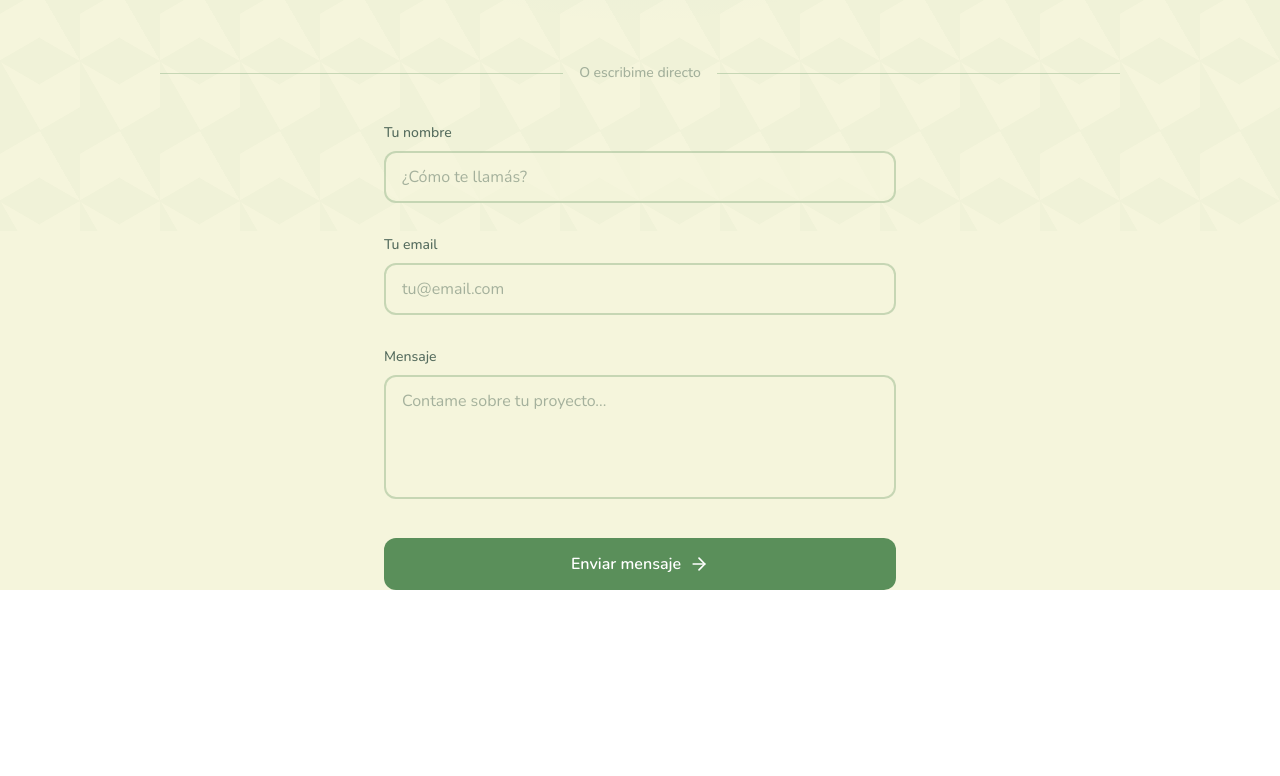
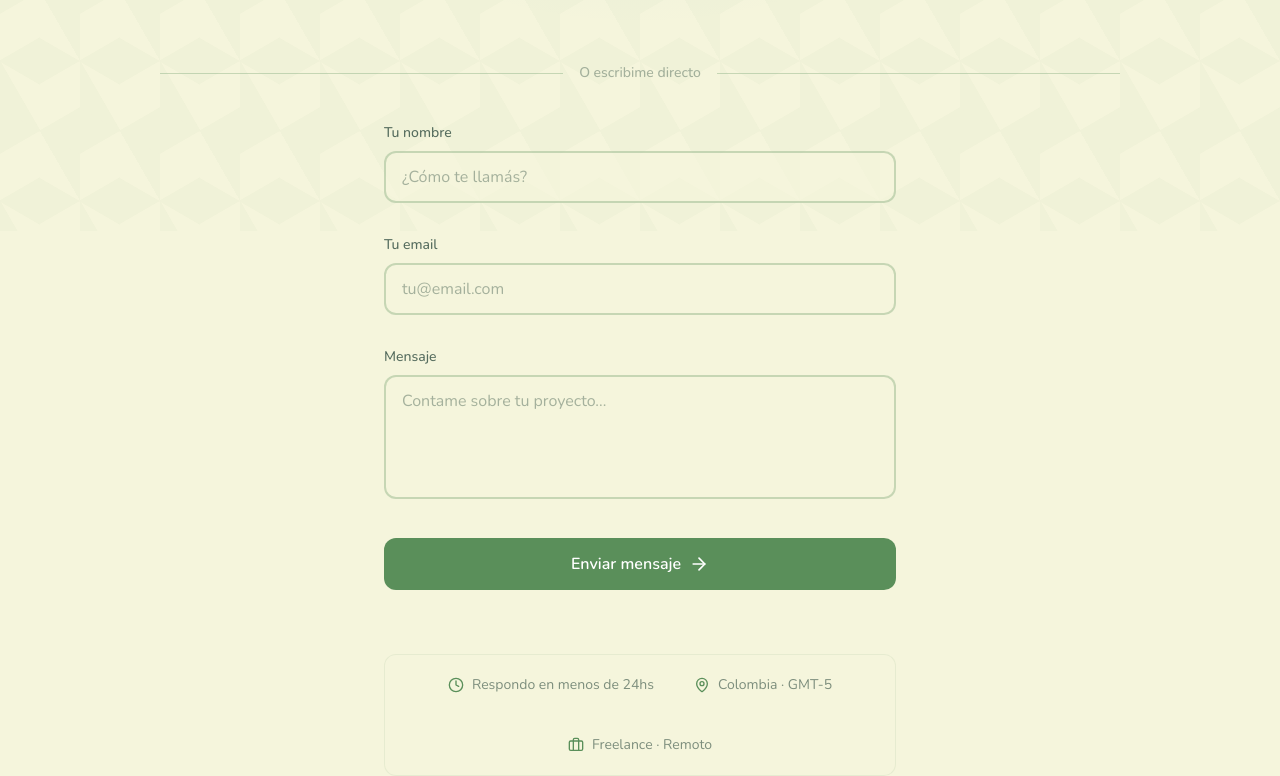
Before and after one commit to Jajavier2404/PORTAFOLIO-FRONTEND, a React (Vite) app: page /contacto in a window 1280 px wide. Shown: the part 569-1345 px from the top of the page. Before the commit the page ends 1159 px from the top, so only its background shows below. Built offline with nearby package versions, Linux system fonts and the light colour scheme; no server answers.

Commit message:
fix(contact): add spacing below form button and info badges to fill empty space
- Added mb-16 to form to prevent button from sticking to bottom
- Added info section with response time, location and freelance status
- Prevents the 'O escribime directo' section from feeling empty

```diff
--- a/src/pages/ContactPage.tsx
+++ b/src/pages/ContactPage.tsx
@@ -2,7 +2,7 @@ import { useState } from 'react';
 import { useTheme } from '../context/ThemeContext';
 import { cn } from '../utils/cn';
 import { motion } from 'framer-motion';
-import { Mail, FileText, ArrowLeft, ArrowRight, CheckCircle, Loader2, AlertCircle } from 'lucide-react';
+import { Mail, FileText, ArrowLeft, ArrowRight, CheckCircle, Loader2, AlertCircle, Clock, MapPin, Briefcase } from 'lucide-react';
 import { Link } from 'react-router-dom';
 
 function GitHubIcon({ className }: { className?: string }) {
@@ -296,7 +296,7 @@ export function ContactPage() {
           transition={{ duration: 0.5, delay: 0.6 }}
           className="max-w-lg mx-auto"
         >
-          <form onSubmit={handleSubmit} className="space-y-8">
+          <form onSubmit={handleSubmit} className="space-y-8 mb-16">
             <div>
               <label
                 htmlFor="name"
@@ -424,6 +424,38 @@ export function ContactPage() {
               )}
             </button>
           </form>
+
+          {/* Info badges */}
+          <motion.div
+            initial={{ opacity: 0, y: 20 }}
+            animate={{ opacity: 1, y: 0 }}
+            transition={{ duration: 0.5, delay: 0.8 }}
+            className={cn(
+              'p-4 sm:p-5 rounded-xl text-center',
+              isDark ? 'bg-night-bg/40 border border-night-border/30' : 'bg-day-bg/40 border border-day-border/30'
+            )}
+          >
+            <div className="flex items-center justify-center gap-5 sm:gap-10 flex-wrap">
+              <div className="flex items-center gap-2">
+                <Clock className="w-4 h-4 text-day-primary" />
+                <span className={cn('text-xs sm:text-sm', isDark ? 'text-night-text/60' : 'text-day-text/60')}>
+                  Respondo en menos de 24hs
+                </span>
+              </div>
+              <div className="flex items-center gap-2">
+                <MapPin className="w-4 h-4 text-day-primary" />
+                <span className={cn('text-xs sm:text-sm', isDark ? 'text-night-text/60' : 'text-day-text/60')}>
+                  Colombia · GMT-5
+                </span>
+              </div>
+              <div className="flex items-center gap-2">
+                <Briefcase className="w-4 h-4 text-day-primary" />
+                <span className={cn('text-xs sm:text-sm', isDark ? 'text-night-text/60' : 'text-day-text/60')}>
+                  Freelance · Remoto
+                </span>
+              </div>
+            </div>
+          </motion.div>
         </motion.div>
       </div>
       </div>
```
